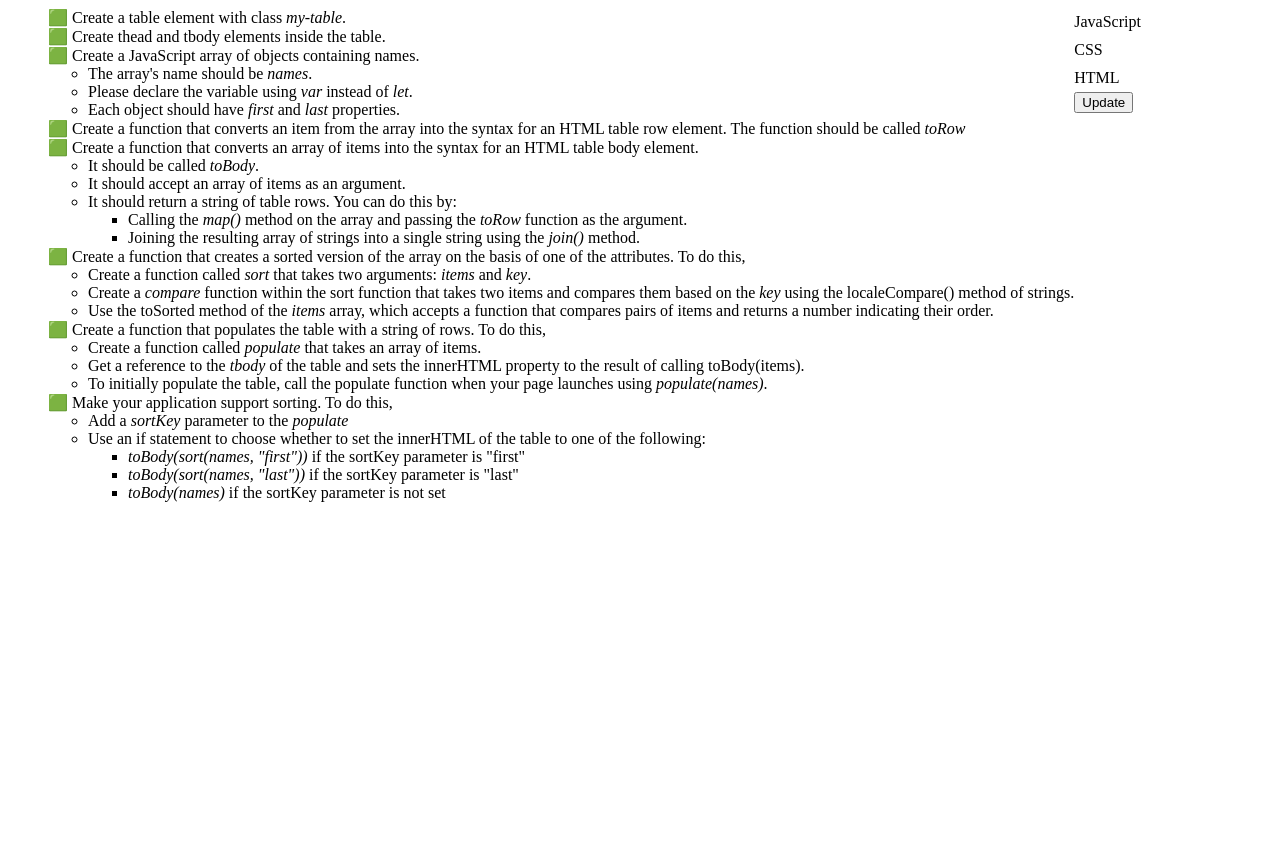
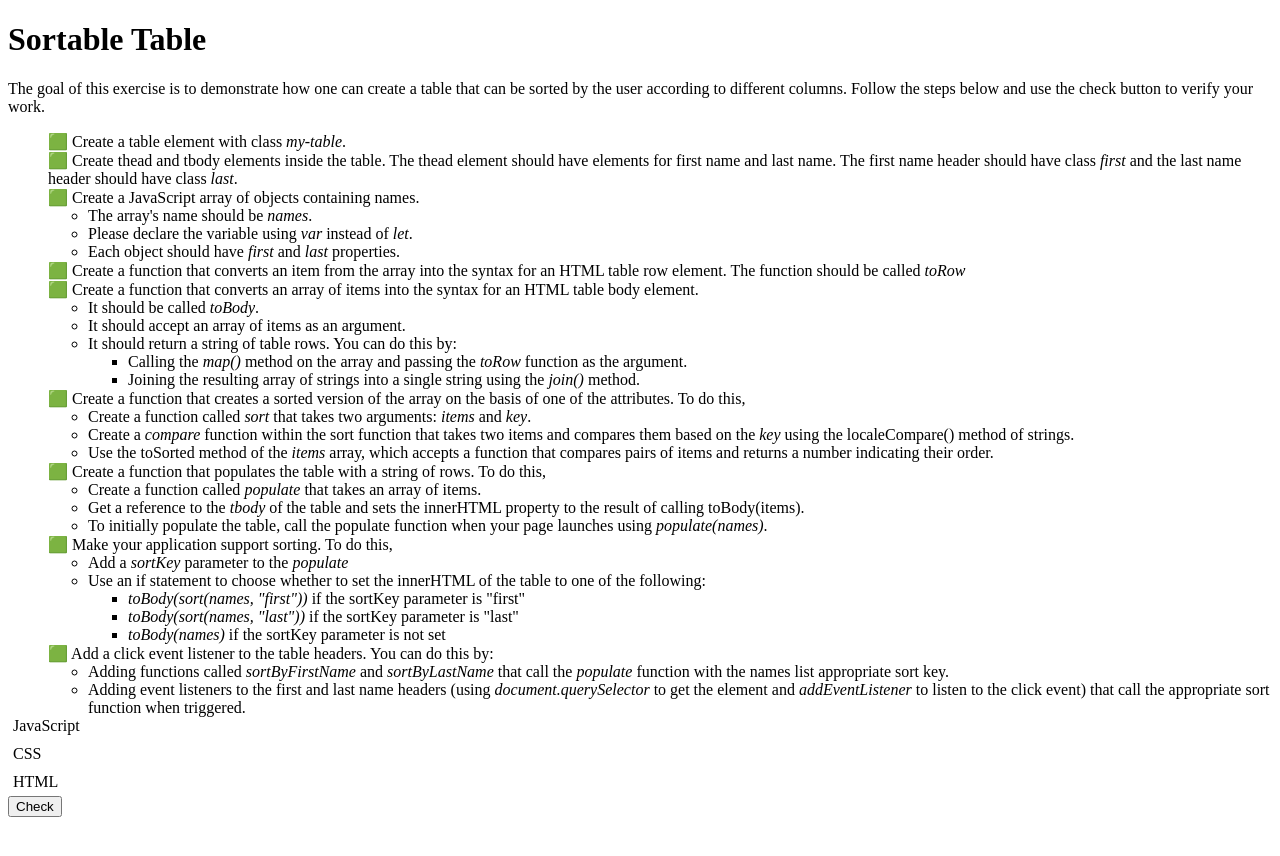
Before and after one commit to faustomorales/learn.robinbay.com, a SvelteKit app: page /exercises/sortable-table in a window 1280 px wide. Shown: the top 856 px of the page. Before the commit the page ends 800 px from the top, so only its background shows below. Built offline with nearby package versions, Linux system fonts and the light colour scheme.

Commit message:
Add header.

```diff
--- a/src/lib/components/Editor.svelte
+++ b/src/lib/components/Editor.svelte
@@ -72,7 +72,7 @@
 	<Pane><div class="heading">CSS</div><CodeMirror bind:value={components.css} lang={css()} /></Pane>
 	<Pane><div class="heading">HTML</div><CodeMirror bind:value={components.html} lang={html({})} /></Pane>
 </Splitpanes>
-<button onclick={update}>Update</button>
+<button onclick={update}>Check</button>
 
 <iframe
 	srcdoc={source}
--- a/src/routes/exercises/sortable-table/+page.svelte
+++ b/src/routes/exercises/sortable-table/+page.svelte
@@ -35,18 +35,23 @@
             },
         },
         {
-            description: "Create thead and tbody elements inside the table.",
+            description: `Create thead and tbody elements inside the table.
+            The thead element should have elements for first name and last name. The first name
+            header should have class <em>first</em> and the last name header should have
+            class <em>last</em>.`,
             verify: (iframe: HTMLIFrameElement) => {
                 let table = iframe.contentDocument?.querySelector(".my-table");
                 let thead = table?.querySelector("thead");
                 let tbody = table?.querySelector("tbody");
-                if (thead && tbody) {
+                let firstHeader = thead?.querySelector(".first");
+                let lastHeader = thead?.querySelector(".last");
+                if (thead && tbody && firstHeader && lastHeader) {
                     return { passed: true, comment: "" };
                 } else {
                     return {
                         passed: false,
                         comment:
-                            "I found a table but it's missing either thead or tbody.",
+                            "I found a table but it's missing either thead or tbody or the first or last headers.",
                     };
                 }
             },
@@ -239,7 +244,7 @@
                     populate(names, "first");
                     if (
                         table?.querySelector("td")?.textContent !=
-                        names.map((n: any) => n.first).toSorted()[0]
+                        sort(names, "first")[0].first
                     ) {
                         return {
                             passed: false,
@@ -263,13 +268,60 @@
                         passed: true,
                         comment: "",
                     };
-
                 } else {
                     return {
                         passed: false,
                         comment: "The populate function is missing.",
                     };
                 }
+            },
+        },
+        {
+            description: `Add a click event listener to the table headers. You can do this by:
+            <ul>
+                <li>
+                    Adding functions called <em>sortByFirstName</em> and <em>sortByLastName</em>
+                    that call the <em>populate</em> function with the names list appropriate sort key.
+                </li>
+                <li>Adding event listeners to the first and last name headers (using <em>document.querySelector</em>
+                to get the element and <em>addEventListener</em> to listen to the click event) that call the
+                appropriate sort function when triggered.</li>
+            </ul>`,
+            verify: (iframe: HTMLIFrameElement) => {
+                let table = iframe.contentDocument?.querySelector(".my-table");
+                let tbody = table?.querySelector("tbody");
+                let firstHeader = table?.querySelector(".first");
+                let lastHeader = table?.querySelector(".last");
+                let names = (iframe.contentWindow as any)?.names;
+                let sort = (iframe.contentWindow as any)?.sort;
+
+                (firstHeader as HTMLButtonElement)?.click();
+                console.log("firstHeader", firstHeader);
+                if (
+                    tbody?.querySelector("td")?.textContent !=
+                    sort(names, "first")[0].first
+                ) {
+                    return {
+                        passed: false,
+                        comment:
+                            "The table is not sorted according to the first name when the first name header is clicked.",
+                    };
+                }
+                (lastHeader as HTMLButtonElement)?.click();
+                if (
+                    tbody?.querySelector("td")?.textContent !=
+                    sort(names, "last")[0].first
+                ) {
+                    return {
+                        passed: false,
+                        comment:
+                            "The table is not sorted according to the last name when the last name header is clicked.",
+                    };
+                }
+                return {
+                    passed: true,
+                    comment: "",
+                };
             },
         },
     ]);
@@ -300,6 +352,12 @@
     <title>Sortable Table</title>
 </svelte:head>
 
+<h1>Sortable Table</h1>
+<p>
+    The goal of this exercise is to demonstrate how one can create a table that
+    can be sorted by the user according to different columns. Follow the steps
+    below and use the check button to verify your work.
+</p>
 <ol class="checks">
     {#each steps as step, i}
         <li>
```
